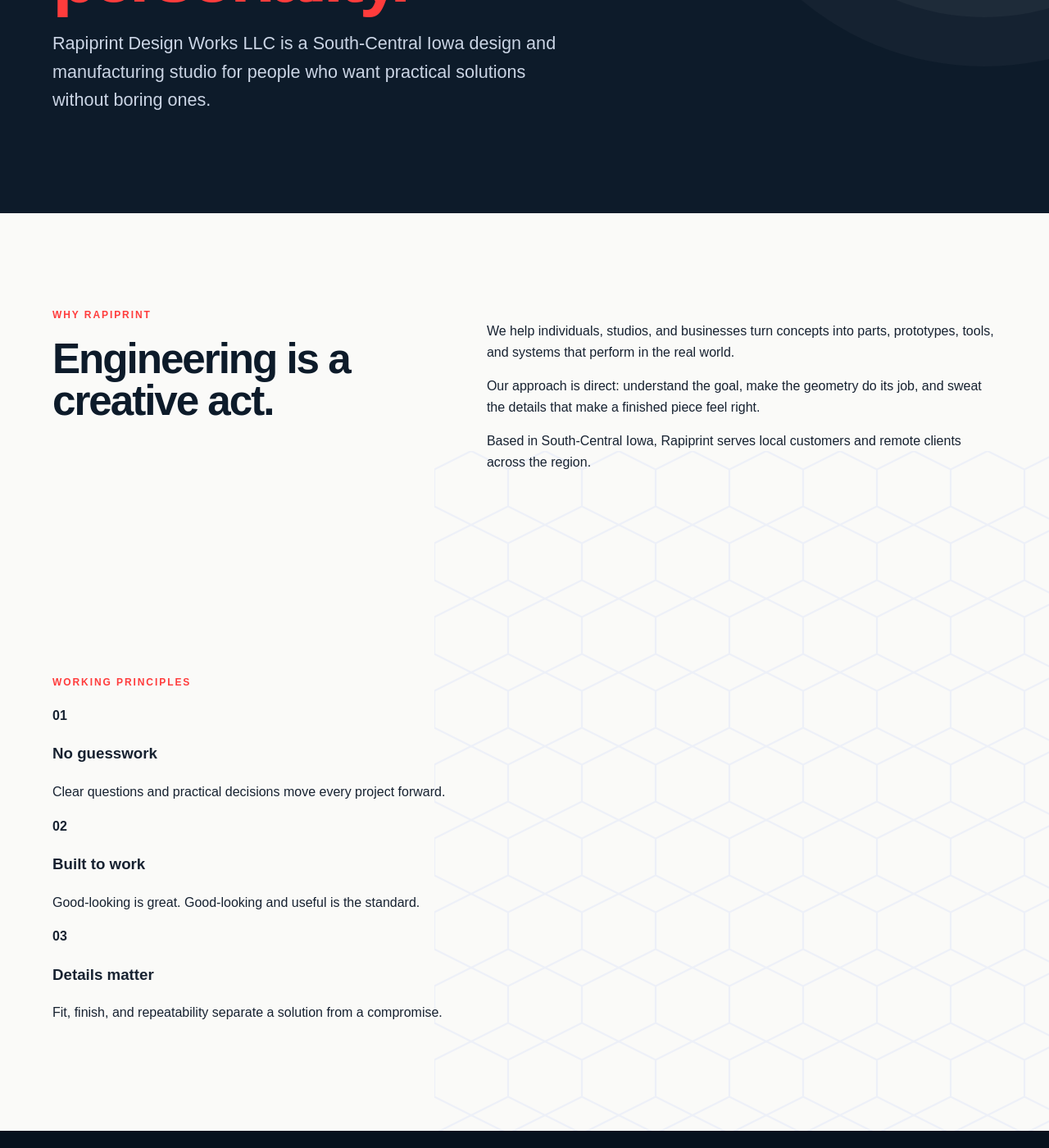
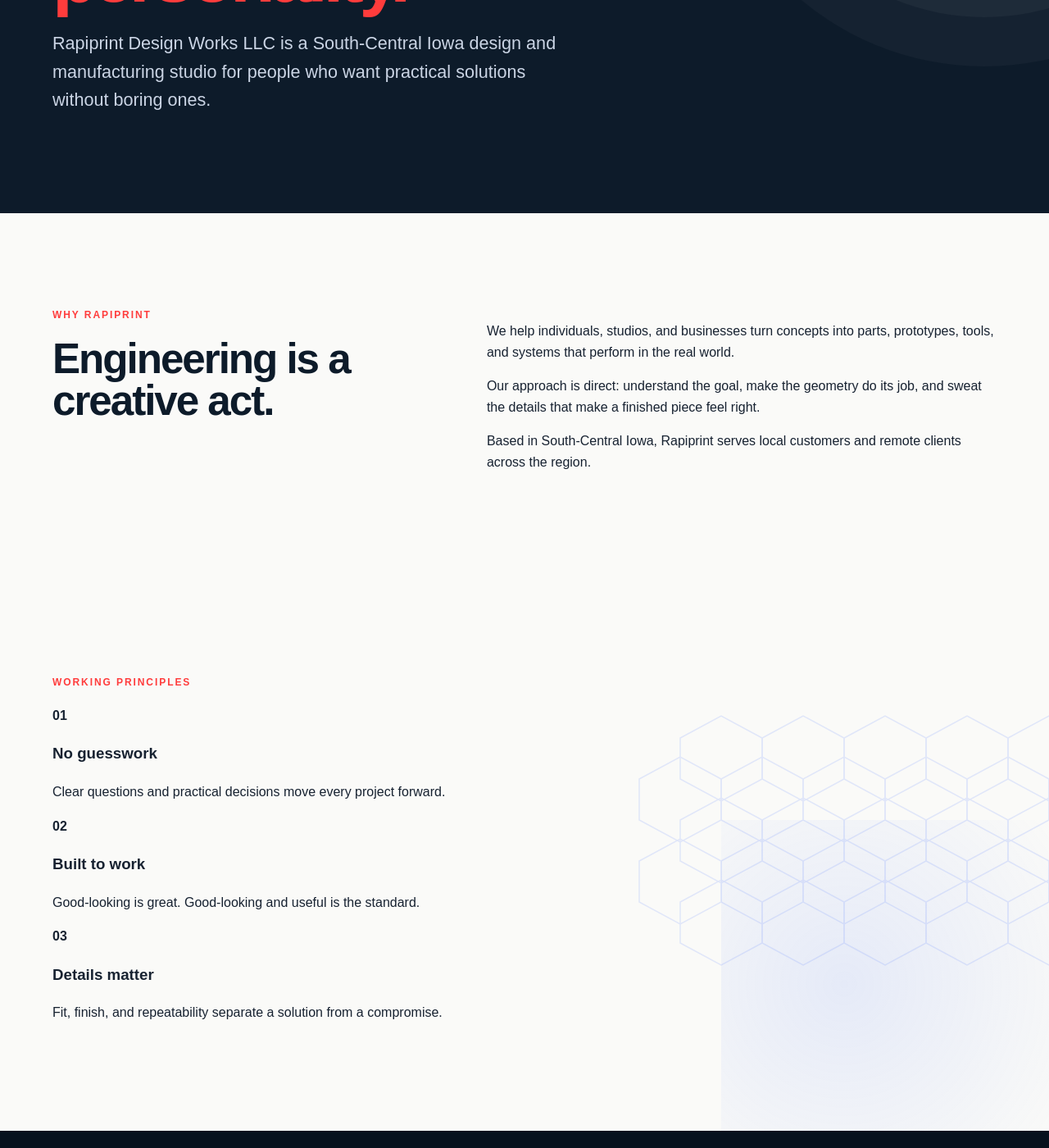
Before and after one commit to rapiprintconcepts-max/rapiprintdesignworks, a Jekyll site: the page built from about.html, in a window 1280 px wide and 1400 px high, scrolled down 406 px. Shown: the whole window at 82% size. Built offline with Jekyll 4.4.1, drawn with Linux system fonts in a browser that asks for light colours.

Commit message:
Fix honeycomb hexagon background with SVG graphic

```diff
--- a/_layouts/default.html
+++ b/_layouts/default.html
@@ -14,6 +14,44 @@
     <link rel="stylesheet" href="/assets/style.css">
 </head>
 <body>
+    <svg class="honeycomb" viewBox="0 0 700 700" xmlns="http://www.w3.org/2000/svg">
+        <!-- Row 1 -->
+        <polygon class="hex" points="100,50 150,23 200,50 200,100 150,127 100,100"/>
+        <polygon class="hex" points="200,50 250,23 300,50 300,100 250,127 200,100"/>
+        <polygon class="hex" points="300,50 350,23 400,50 400,100 350,127 300,100"/>
+        <polygon class="hex" points="400,50 450,23 500,50 500,100 450,127 400,100"/>
+        <polygon class="hex" points="500,50 550,23 600,50 600,100 550,127 500,100"/>
+        <polygon class="hex" points="600,50 650,23 700,50 700,100 650,127 600,100"/>
+        <!-- Row 2 -->
+        <polygon class="hex" points="50,100 100,73 150,100 150,150 100,177 50,150"/>
+        <polygon class="hex" points="150,100 200,73 250,100 250,150 200,177 150,150"/>
+        <polygon class="hex" points="250,100 300,73 350,100 350,150 300,177 250,150"/>
+        <polygon class="hex" points="350,100 400,73 450,100 450,150 400,177 350,150"/>
+        <polygon class="hex" points="450,100 500,73 550,100 550,150 500,177 450,150"/>
+        <polygon class="hex" points="550,100 600,73 650,100 650,150 600,177 550,150"/>
+        <!-- Row 3 -->
+        <polygon class="hex" points="100,150 150,123 200,150 200,200 150,227 100,200"/>
+        <polygon class="hex" points="200,150 250,123 300,150 300,200 250,227 200,200"/>
+        <polygon class="hex" points="300,150 350,123 400,150 400,200 350,227 300,200"/>
+        <polygon class="hex" points="400,150 450,123 500,150 500,200 450,227 400,200"/>
+        <polygon class="hex" points="500,150 550,123 600,150 600,200 550,227 500,200"/>
+        <polygon class="hex" points="600,150 650,123 700,150 700,200 650,227 600,200"/>
+        <!-- Row 4 -->
+        <polygon class="hex" points="50,200 100,173 150,200 150,250 100,277 50,250"/>
+        <polygon class="hex" points="150,200 200,173 250,200 250,250 200,277 150,250"/>
+        <polygon class="hex" points="250,200 300,173 350,200 350,250 300,277 250,250"/>
+        <polygon class="hex" points="350,200 400,173 450,200 450,250 400,277 350,250"/>
+        <polygon class="hex" points="450,200 500,173 550,200 550,250 500,277 450,250"/>
+        <polygon class="hex" points="550,200 600,173 650,200 650,250 600,277 550,250"/>
+        <!-- Row 5 -->
+        <polygon class="hex" points="100,250 150,223 200,250 200,300 150,327 100,300"/>
+        <polygon class="hex" points="200,250 250,223 300,250 300,300 250,327 200,300"/>
+        <polygon class="hex" points="300,250 350,223 400,250 400,300 350,327 300,300"/>
+        <polygon class="hex" points="400,250 450,223 500,250 500,300 450,327 400,300"/>
+        <polygon class="hex" points="500,250 550,223 600,250 600,300 550,327 500,300"/>
+        <polygon class="hex" points="600,250 650,223 700,250 700,300 650,327 600,300"/>
+    </svg>
+
     {% include header.html %}
     <main>{{ content }}</main>
     <footer class="footer">
```
Also changed, not shown: assets/style.css.
